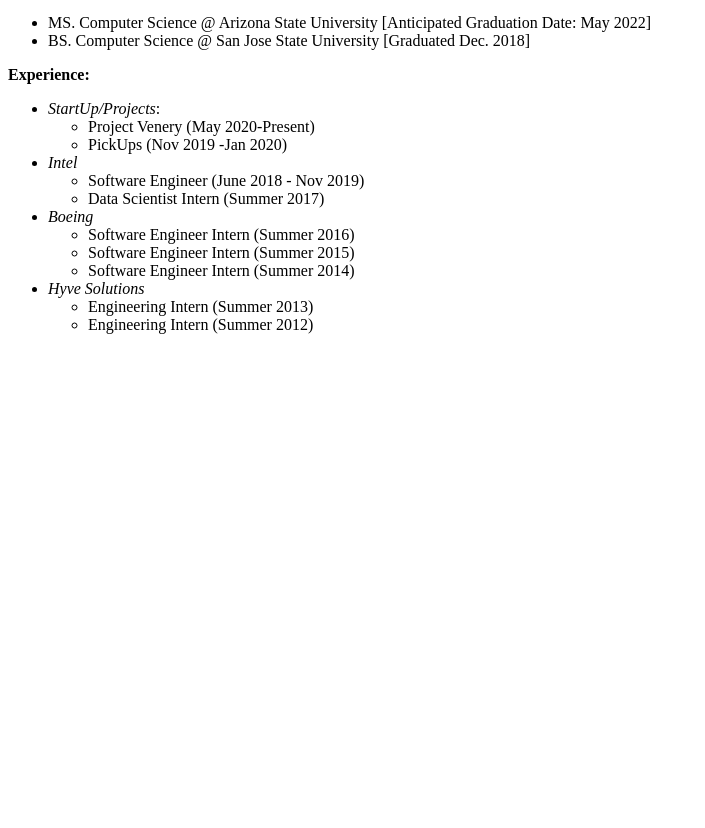
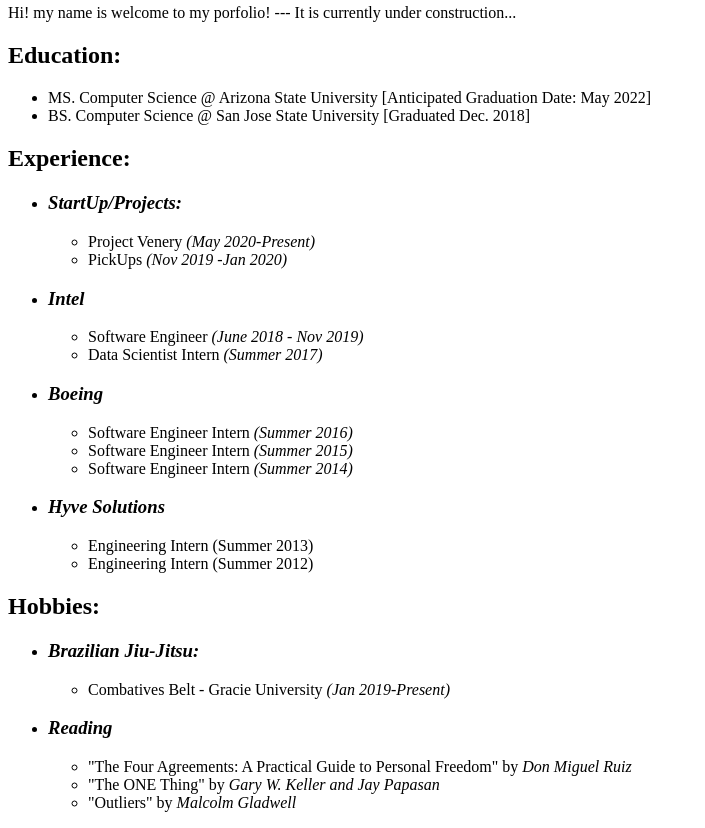
Before and after one commit to CROOOME/crooome.github.io, a plain HTML site: page index.html in a window 1280 px wide. Shown: the part 62-890 px from the top of the page, without its empty margins (0-705 px from the left). Before the commit the page ends 800 px from the top, so only its background shows below. Drawn offline with Linux system fonts and the light colour scheme.

Commit message:
fixed formatting and adding section: Hobbies

```diff
--- a/index.html
+++ b/index.html
@@ -1,35 +1,51 @@
+<HEAD>
     <title>Marco Sandoval</title>
-<p>It is currently under construction... but expect to see information about:</p>
-<p><strong>Education:</strong></p>
+</HEAD>
+<BODY>
+<h1>Marco Sandoval | Portfolio</h1>
+<p>Hi! my name is welcome to my porfolio! --- It is currently under construction...</p>
+
+<h2>Education:</h2>
 <ul>
     <li>MS. Computer Science @ Arizona State University [Anticipated Graduation Date: May 2022]</li>
     <li>BS. Computer Science @ San Jose State University [Graduated Dec. 2018]</li>
 </ul>
-<p><strong>Experience: </strong></p>
+<h2>Experience:</h2>
 <ul>
-<li><em>StartUp/Projects</em>:
+    <li><h3><em>StartUp/Projects:</em></h3>
     <ul>
-<li>Project Venery (May 2020-Present)</li>
-<li>PickUps (Nov 2019 -Jan 2020)</li>
+        <li>Project Venery <i>(May 2020-Present)</i></li>
+        <li>PickUps <i>(Nov 2019 -Jan 2020)</i></li>
     </ul>
     </li>
-<li><em>Intel</em>
+    <li><h3><em>Intel</em></h3>
     <ul>
-<li>Software Engineer (June 2018 - Nov 2019)</li>
-<li>Data Scientist Intern (Summer 2017)</li>
-</ul>
-</li>
-<li><em>Boeing</em>
+        <li>Software Engineer <i>(June 2018 - Nov 2019)</i></li>
+        <li>Data Scientist Intern <i>(Summer 2017)</i></li>
+    </ul></li>
+    <li><h3><em>Boeing</em></h3>
     <ul>
-<li>Software Engineer Intern (Summer 2016)</li>
-<li>Software Engineer Intern (Summer 2015)</li>
-<li>Software Engineer Intern (Summer 2014)</li>
-</ul>
-</li>
-<li><em>Hyve Solutions</em>
+        <li>Software Engineer Intern <i>(Summer 2016)</i></li>
+        <li>Software Engineer Intern <i>(Summer 2015)</i></li>
+        <li>Software Engineer Intern <i>(Summer 2014)</i></li>
+    </ul></li>
+    <li><h3><em>Hyve Solutions</em></h3>
     <ul>
         <li>Engineering Intern (Summer 2013)</li>
         <li>Engineering Intern (Summer 2012)</li>
+    </ul></li>
 </ul>
-</li>
+<h2>Hobbies:</h2>
+    <ul>
+    <li><h3><em>Brazilian Jiu-Jitsu:</em></h3>
+    <ul>
+        <li>Combatives Belt - Gracie University <i>(Jan 2019-Present)</i></li>
+    </ul></li>
+    <li><h3><em>Reading</em></h3>
+    <ul>
+        <li>"The Four Agreements: A Practical Guide to Personal Freedom" by <em>Don Miguel Ruiz</em></li>
+        <li>"The ONE Thing" by <em>Gary W. Keller and Jay Papasan</em></li>
+        <li>"Outliers" by <em> Malcolm Gladwell</em></li>
+    </ul></li>
     </ul>
+</BODY>
```
Lines whose indentation alone changed are shown as unchanged.
